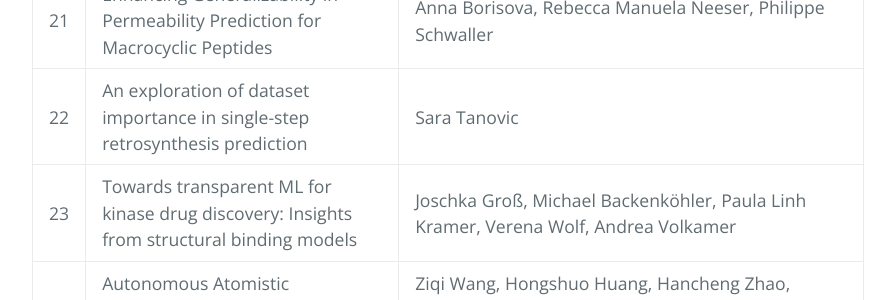
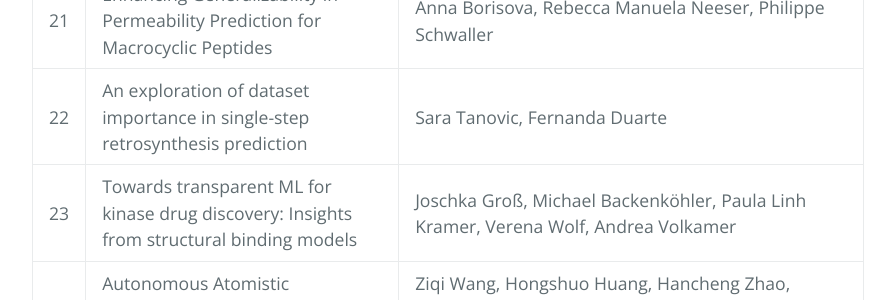
Before and after one commit to moleculediscovery/workshop2024, a Jekyll site: the page built from index.md, in a window 1280 px wide and 900 px high, scrolled down 5492 px. Shown: the part 155-455 px from the top of the window, without its empty margins (192-1087 px from the left). Built offline with Jekyll 4.4.1, drawn with Linux system fonts in a browser that asks for light colours; our own code applies the rules of GitHub Pages for plain Markdown files.

Commit message:
Update index.md

```diff
--- a/index.md
+++ b/index.md
@@ -80,7 +80,7 @@ Fri, Dec 6th, 09:00 am - 6:00 pm, CET; venue: Fritz Haber Institute of the Max P
 | 19 | Steering generative deep learning with task negation for de novo drug design | Sarah de Ruiter, Rıza Özçelik, Francesca Grisoni |
 | 20 | MØDRCN – Open-Source Chemical Reservoir Computing Tool | Mehmet Aziz Yirik, Jakob Lykke Andersen, Rolf Fagerberg, Daniel Merkle |
 | 21 | Enhancing Generalizability in Permeability Prediction for Macrocyclic Peptides | Anna Borisova, Rebecca Manuela Neeser, Philippe Schwaller |
-| 22 | An exploration of dataset importance in single-step retrosynthesis prediction | Sara Tanovic |
+| 22 | An exploration of dataset importance in single-step retrosynthesis prediction | Sara Tanovic, Fernanda Duarte |
 | 23 | Towards transparent ML for kinase drug discovery: Insights from structural binding models | Joschka Groß, Michael Backenköhler, Paula Linh Kramer, Verena Wolf, Andrea Volkamer |
 | 24 | Autonomous Atomistic Simulations with Hierarchical LLM Agents | Ziqi Wang, Hongshuo Huang, Hancheng Zhao, Changwen Xu, Jan Janssen, Venkatasubramanian Viswanathan |
 | 25 | Protein Language Model-Driven Zoonotic Risk Assessment of SARS-CoV-2 Variants | Payel Das, Alessandra Toniato, Aurelie Lozano, Vijil Chenthamarakshan |
```
